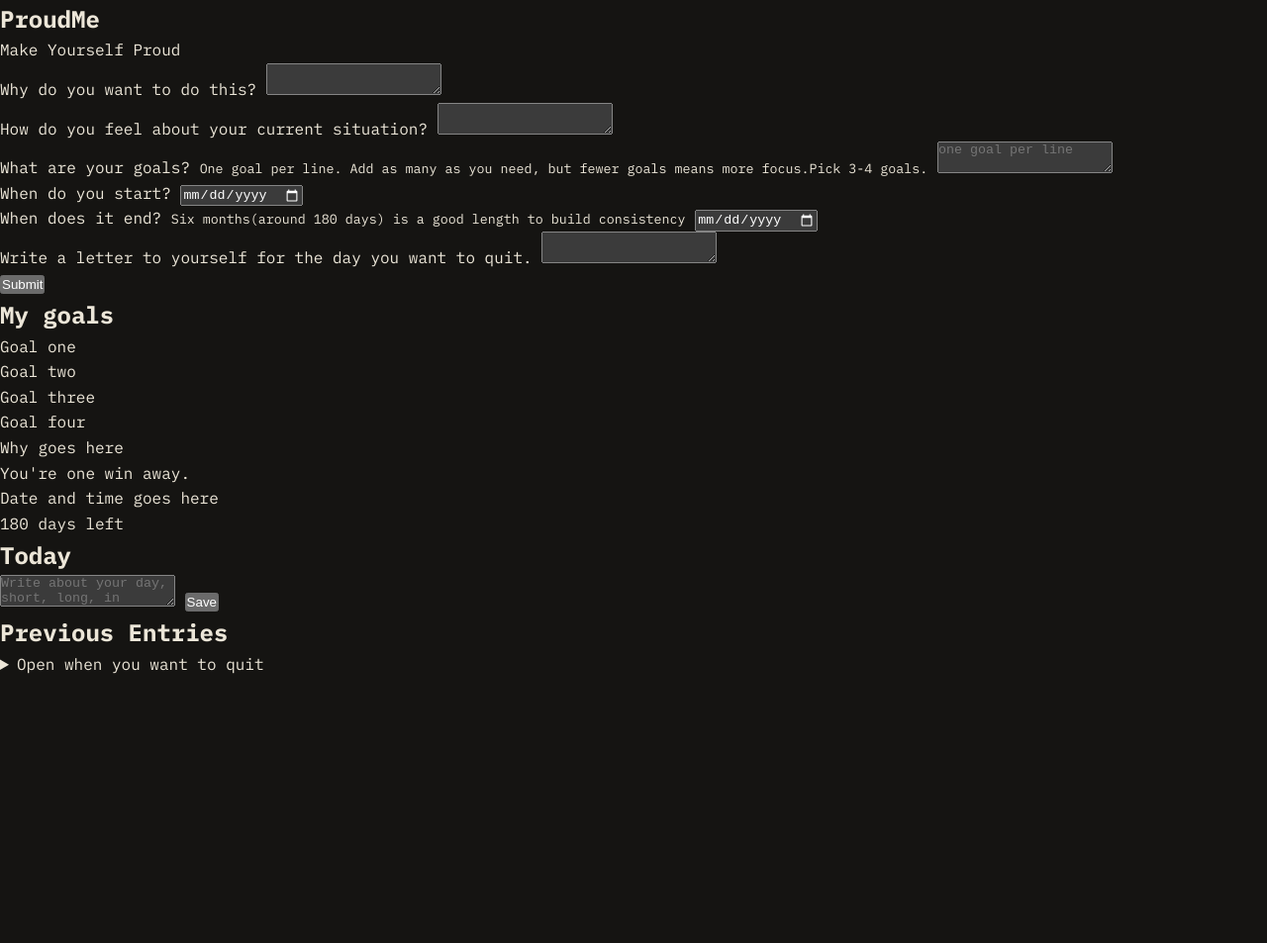
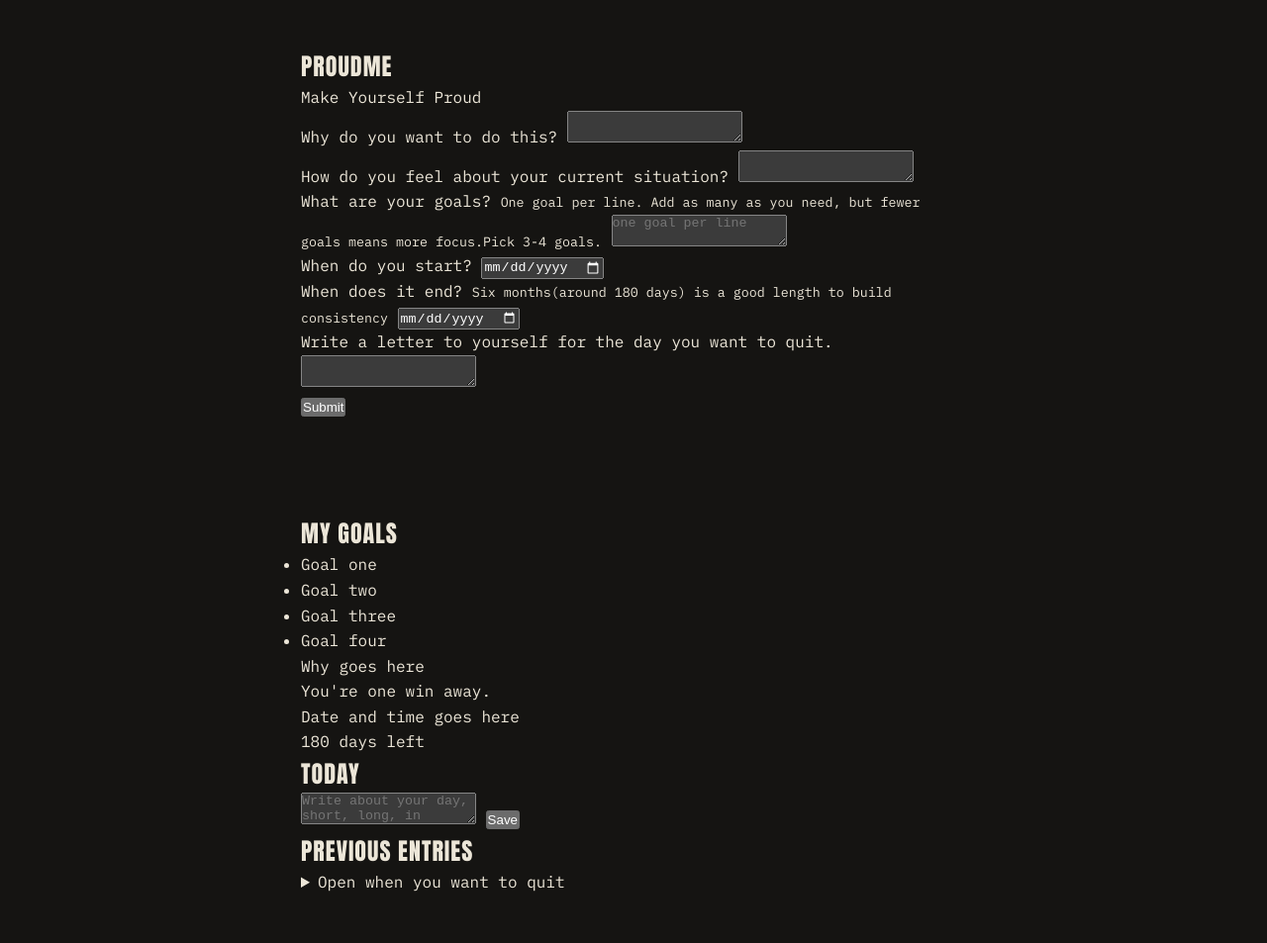
Before and after one commit to NikhilKshub/ProudMe, a plain HTML site: page index.html in a window 1280 px wide. Shown: the whole page at 99% size. Before the commit the page ends 800 px from the top, so only its background shows below. Drawn offline with Linux system fonts and the light colour scheme.

Commit message:
onboarding,home,heading style

```diff
--- a/style.css
+++ b/style.css
@@ -20,3 +20,16 @@ body{
     font-size:16px;
     line-height: 1.6;
 }
+
+#onboarding, #home{
+    max-width: 720px;
+    margin:0 auto;
+    padding: 48px 24px;
+}
+
+h1, h2{
+    font-family:'Anton',sans-serif;
+    font-weight: 400;
+    text-transform: uppercase;
+    letter-spacing: 1px;
+}
```
